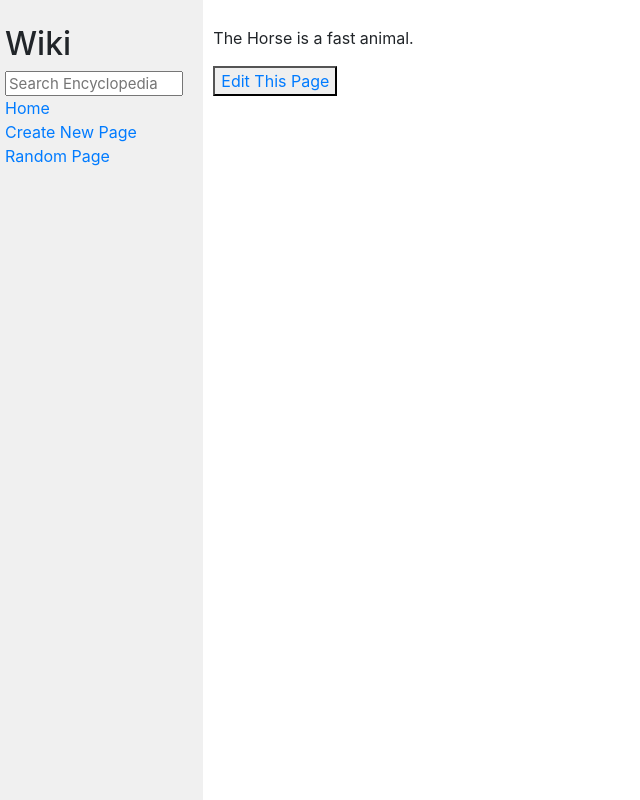
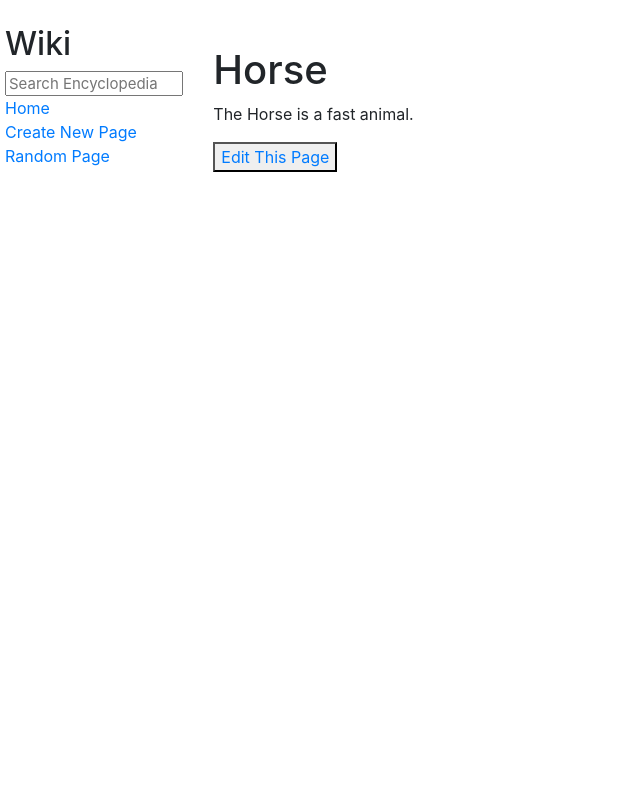
Before and after one commit to shumittaher/wiki-project, a Django app: page /wiki/Horse in a window 1280 px wide. Shown: the whole page, without its empty margins (0-640 px from the left). Run offline with Django 3.2, Linux system fonts and the light colour scheme; some libraries are stand-ins or nearby versions.

Commit message:
css not working

```diff
--- a/encyclopedia/static/encyclopedia/styles.css
+++ b/encyclopedia/static/encyclopedia/styles.css
@@ -1,6 +1,7 @@
 body {
     margin: 0;
     background-color: white;
+
 }
 
 code {
@@ -28,7 +29,7 @@
 }
 
 .sidebar {
-    background-color: #f0f0f0;
+    background-color: #ffffff;
     height: 100vh;
     padding: 20px;
 }
--- a/encyclopedia/views.py
+++ b/encyclopedia/views.py
@@ -110,5 +110,6 @@
 
 
 class NewEntryForm(forms.Form):
-    title = forms.CharField(label = "Title", max_length=100)
-    content = forms.CharField(widget=forms.Textarea, label= "Content")
+    title = forms.CharField(label = "Title", max_length=100, widget=forms.TextInput(attrs={"class": "form-control-lg form-control"}))
+
+    content = forms.CharField(widget=forms.Textarea(attrs={"class": "form-control"}), label= "Content")
--- a/entries/Horse.md
+++ b/entries/Horse.md
@@ -1 +1,3 @@
+# Horse
+
 The Horse is a fast animal.
```
Also changed, not shown: encyclopedia/templates/encyclopedia/form_snippet.html (+5 -5 lines), entries/Mouse.md (added, +2 -0 lines).
